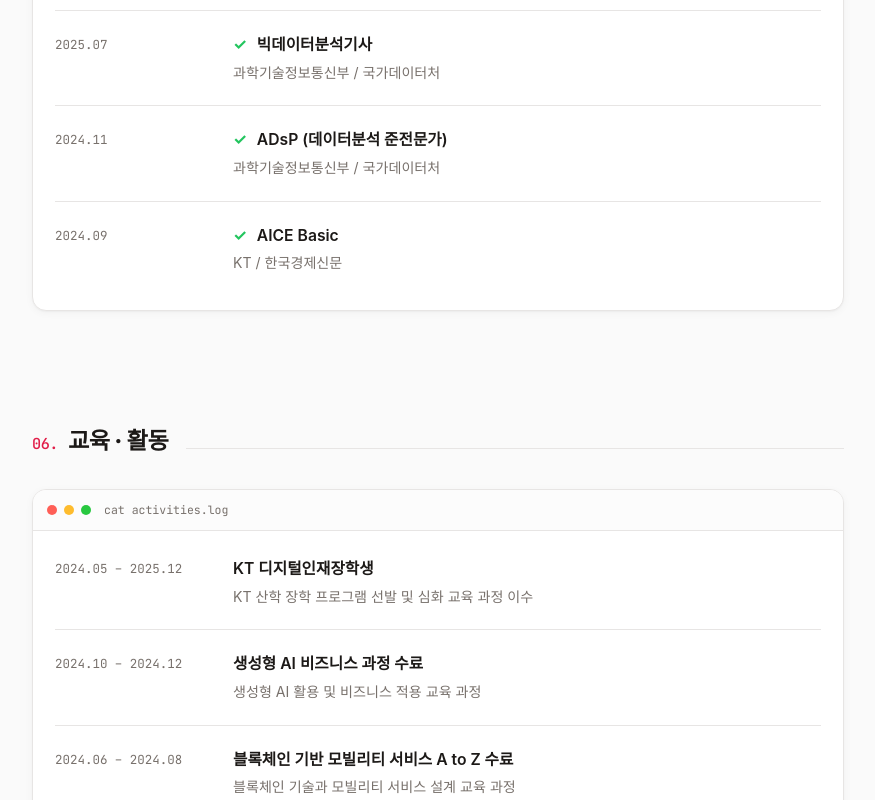
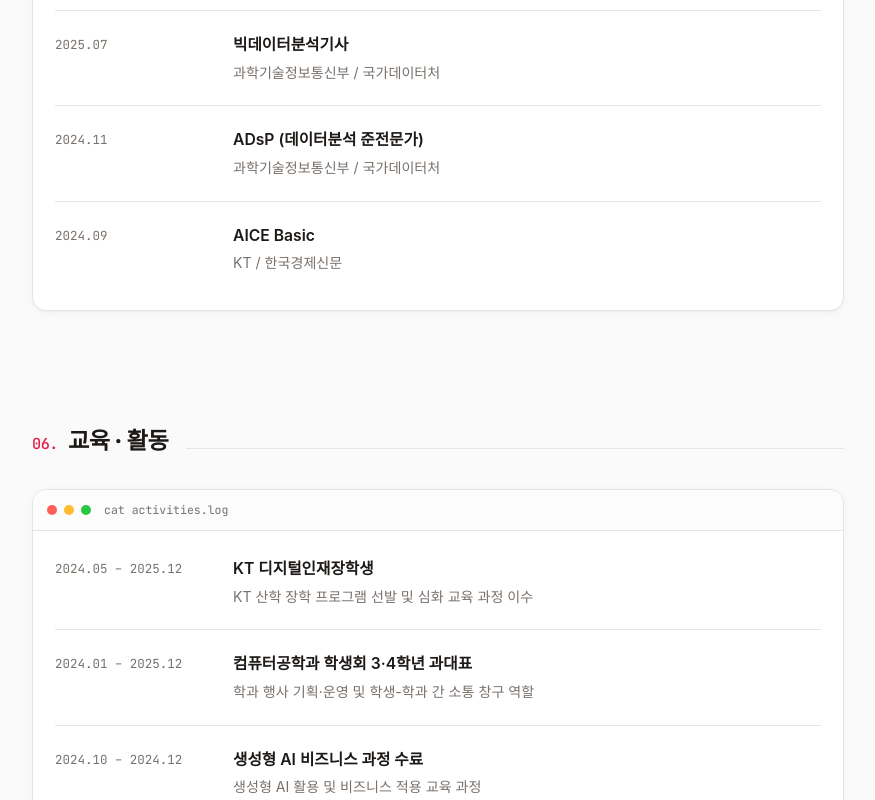
Before and after one commit to BcKmini/BcKmini.github.io, a Vue app: page / in a window 1280 px wide. Shown: the part 5360-6160 px from the top of the page, without its empty margins (202-1077 px from the left). Built offline with nearby package versions, Linux system fonts and the light colour scheme; no server answers; a web font is replaced by a local one.

Commit message:
Fix activities date ordering and drop the cert checkmark icon
Sorted 교육·활동 by end date descending (matching the convention used
elsewhere on the site); removed the green check icon from the
certificates list.

```diff
--- a/src/components/CertificatesSection.vue
+++ b/src/components/CertificatesSection.vue
@@ -17,7 +17,7 @@ import { vReveal } from "../composables/useReveal";
         <li v-for="c in certificates" :key="c.title" class="row">
           <span class="row-date">{{ c.date }}</span>
           <div class="row-body">
-            <h3><span class="cert-check">✓</span> {{ c.title }}</h3>
+            <h3>{{ c.title }}</h3>
             <p>{{ c.host }}</p>
           </div>
         </li>
--- a/src/data/activities.js
+++ b/src/data/activities.js
@@ -3,6 +3,11 @@ export const activities = [
     date: "2024.05 – 2025.12",
     title: "KT 디지털인재장학생",
     desc: "KT 산학 장학 프로그램 선발 및 심화 교육 과정 이수",
+  },
+  {
+    date: "2024.01 – 2025.12",
+    title: "컴퓨터공학과 학생회 3·4학년 과대표",
+    desc: "학과 행사 기획·운영 및 학생-학과 간 소통 창구 역할",
   },
   {
     date: "2024.10 – 2024.12",
@@ -19,9 +24,4 @@ export const activities = [
     title: "플랫폼 기반 AI(중급) 과정 수료",
     desc: "AI 플랫폼 활용 중급 교육 과정",
   },
-  {
-    date: "2024.01 – 2025.12",
-    title: "컴퓨터공학과 학생회 3·4학년 과대표",
-    desc: "학과 행사 기획·운영 및 학생-학과 간 소통 창구 역할",
-  },
 ];
--- a/src/style.css
+++ b/src/style.css
@@ -1032,8 +1032,6 @@ html.snap-suspend { scroll-snap-type: none !important; }
 .rows-in-term .row:first-child { border-top: none; }
 .rows-in-term .row:last-child { border-bottom: none; }
 
-.cert-check { color: #22c55e; font-weight: 700; margin-right: 2px; }
-[data-theme="dark"] .cert-check { color: #4ade80; }
 .row:last-child { border-bottom: 1px solid var(--border); }
 .row-date { flex-shrink: 0; width: 150px; font-size: 0.78rem; color: var(--muted); padding-top: 3px; }
 .row-body h3 { font-size: 0.98rem; font-weight: 600; display: flex; align-items: center; flex-wrap: wrap; gap: 8px; }
```
